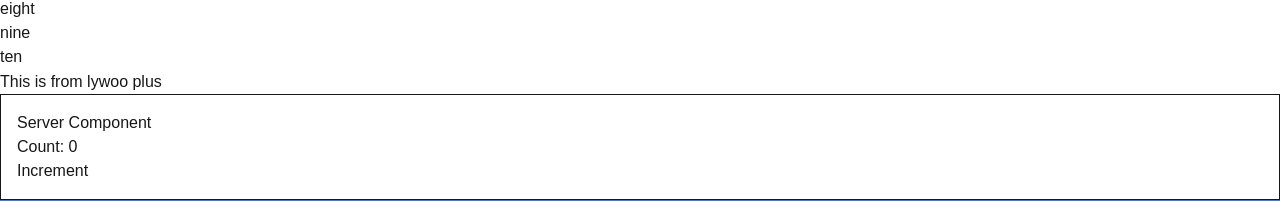
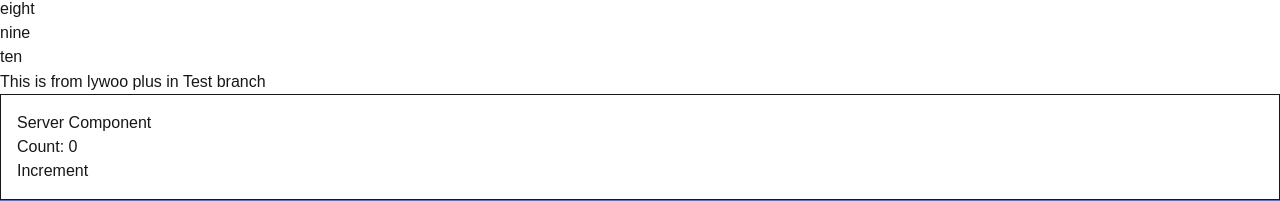
Before and after one commit to lywoo-plus/hello-next-15, a Next.js app: page /animation in a window 1280 px wide. Shown: the part 322-523 px from the top of the page. Built offline with nearby package versions, Linux system fonts and the light colour scheme; no server answers.

Commit message:
test branch

```diff
--- a/app/animation/page.tsx
+++ b/app/animation/page.tsx
@@ -21,7 +21,7 @@ export default function Page() {
         ))
       }
 
-      <p>This is from lywoo plus</p>
+      <p>This is from lywoo plus in Test branch</p>
 
 
       <Counter />
```
